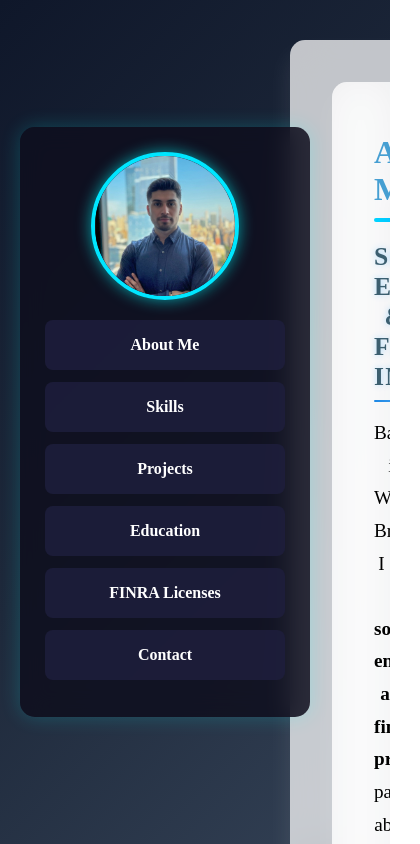
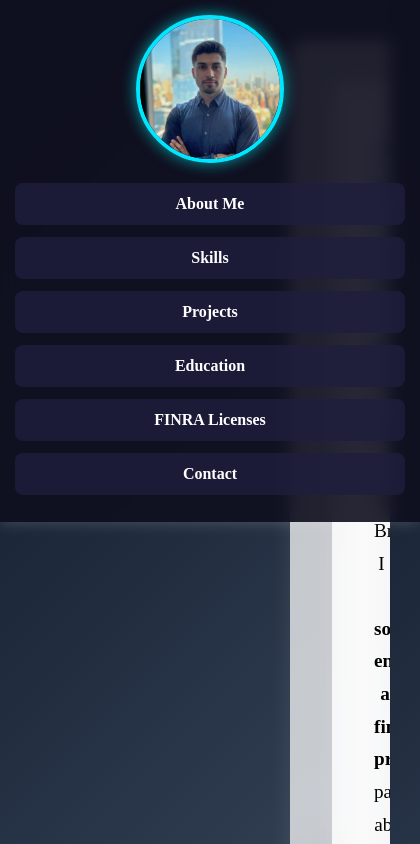
Before and after one commit to Carlosbnyc/my-portfolio, a React (Vite) app: page / in a window 390 px wide. Shown: the top 844 px of the page, 420 px wide, since content can reach past the window. Built offline with nearby package versions, Linux system fonts and the light colour scheme.

Commit message:
Made sidebar fully responsive and improved styling

```diff
--- a/src/components/SideBar/SideBar.css
+++ b/src/components/SideBar/SideBar.css
@@ -1,18 +1,33 @@
-/* 🌟 High-Tech Sidebar with Neon Effects */
+/* 🌟 Improved Sidebar for Full Responsiveness */
 
 .sidebar-menu {
     position: fixed;
     left: 20px;
     top: 50%;
     transform: translateY(-50%);
-    width: 240px;
-    background: rgba(15, 15, 30, 0.85); /* Dark, futuristic transparency */
+    width: 220px;
+    background: rgba(15, 15, 30, 0.9); /* Dark transparency for tech look */
     padding: 25px;
     border-radius: 15px;
-    box-shadow: 0px 0px 20px rgba(0, 255, 255, 0.2); /* Neon cyan glow */
+    box-shadow: 0px 0px 20px rgba(0, 255, 255, 0.2);
     text-align: center;
-    backdrop-filter: blur(12px);
+    backdrop-filter: blur(8px);
     transition: all 0.3s ease-in-out;
+}
+
+/* 📱 Mobile Friendly Sidebar */
+@media (max-width: 768px) {
+    .sidebar-menu {
+        position: absolute;
+        left: 0;
+        top: 0;
+        width: 100%;
+        height: auto;
+        transform: none;
+        padding: 15px;
+        box-shadow: none;
+        border-radius: 0;
+    }
 }
 
 /* 🔹 Profile Picture - Cyber Glow Effect */
@@ -39,7 +54,7 @@
     box-shadow: 0px 0px 25px rgba(0, 255, 255, 0.8);
 }
 
-/* 🔹 Sidebar Buttons - Cyber-Inspired Hover Effect */
+/* 🔹 Sidebar Buttons - Cyberpunk-Inspired */
 .sidebar-menu ul {
     list-style: none;
     padding: 0;
@@ -62,33 +77,18 @@
     overflow: hidden;
 }
 
-/* 🔹 Cyberpunk Gradient Hover Effect */
-.sidebar-menu li::before {
-    content: "";
-    position: absolute;
-    top: 50%;
-    left: 50%;
-    width: 300%;
-    height: 300%;
-    background: linear-gradient(45deg, #ff00ff, #00e6ff, #ff00ff);
-    transition: all 0.4s ease-in-out;
-    transform: translate(-50%, -50%) scale(0);
-    opacity: 0;
-}
-
 /* 🔹 Button Hover - Futuristic Glow */
-.sidebar-menu li:hover::before {
-    transform: translate(-50%, -50%) scale(1);
-    opacity: 0.3;
-}
-
 .sidebar-menu li:hover {
     background: rgba(0, 255, 255, 0.2);
     box-shadow: 0px 0px 15px rgba(0, 255, 255, 0.8);
     transform: scale(1.05);
 }
 
-/* 🔹 Sidebar Soft Glow Effect */
-.sidebar-menu:hover {
-    box-shadow: 0px 0px 30px rgba(0, 255, 255, 0.5);
+/* 📱 Mobile Sidebar Adjustments */
+@media (max-width: 768px) {
+    .sidebar-menu li {
+        display: block;
+        padding: 10px;
+        font-size: 1rem;
+    }
 }
```
Also changed, not shown: 4 other files (tests, documents, lock files or other folders).
